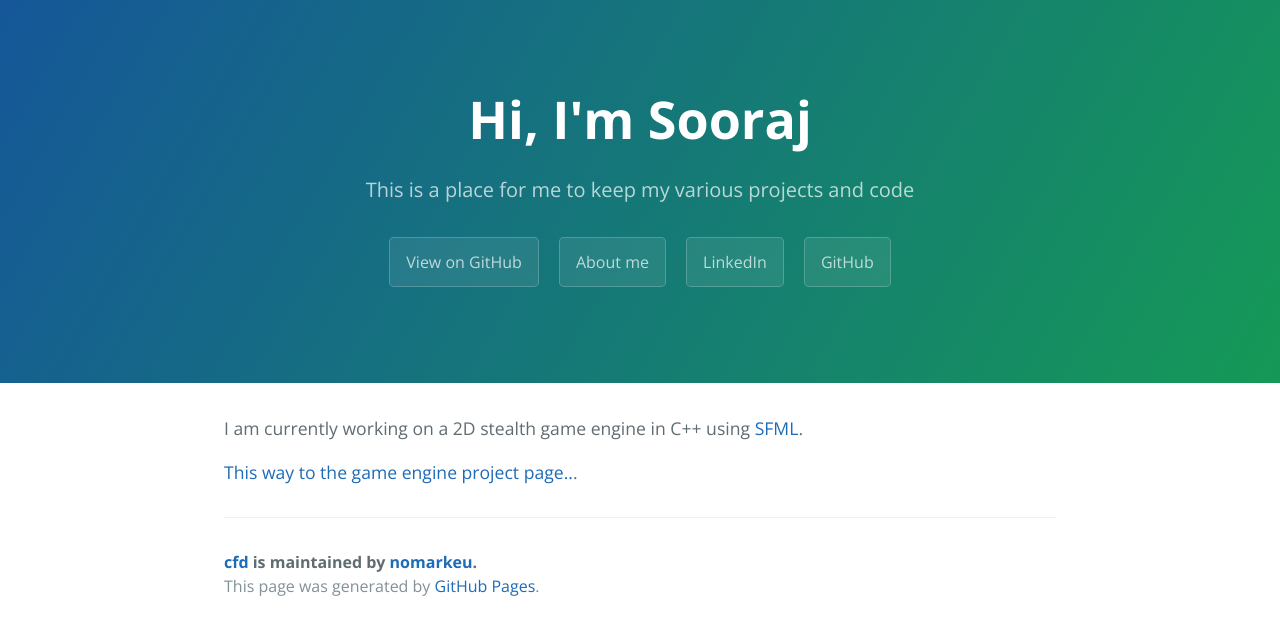
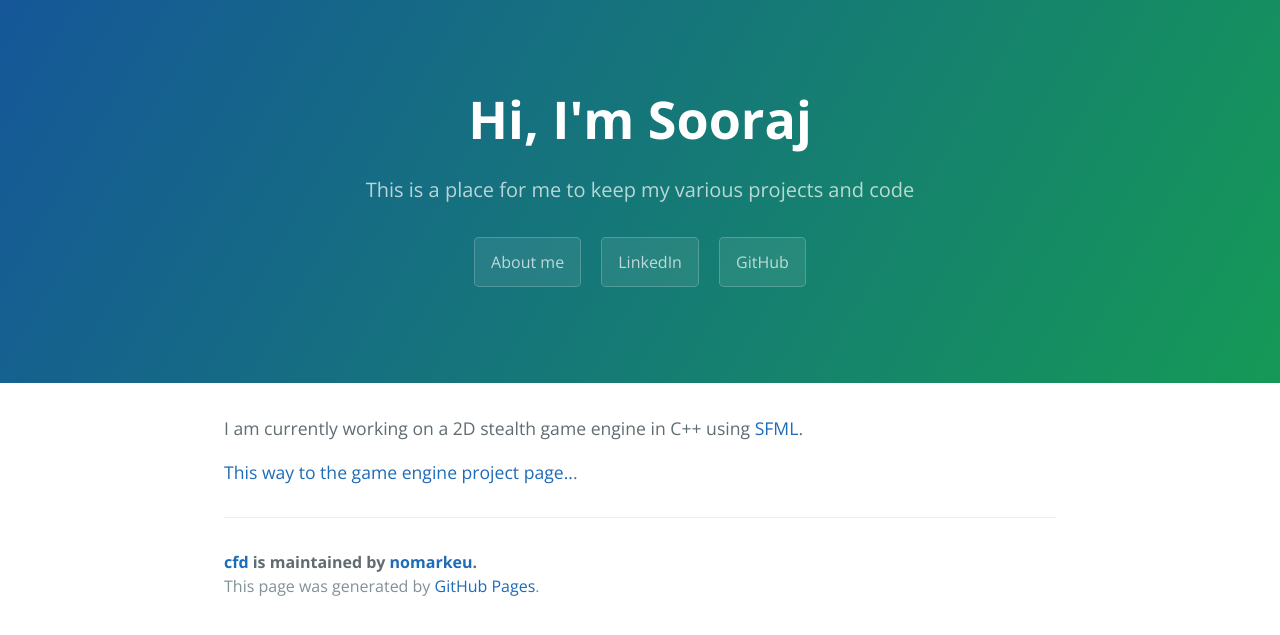
Before and after one commit to nomarkeu/cfd, a Jekyll site: the page built from index.md, in a window 1280 px wide. Shown: the top 635 px of the page. Built offline with Jekyll 4.4.1, drawn with Linux system fonts in a browser that asks for light colours.

Commit message:
view on github removed

```diff
--- a/_layouts/default.html
+++ b/_layouts/default.html
@@ -27,8 +27,8 @@
     <section class="page-header">
       <h1 class="project-name">{{ site.title | default: site.github.repository_name }}</h1>
       <h2 class="project-tagline">{{ site.description | default: site.github.project_tagline }}</h2>
-      {% if site.github.is_project_page %}
-        <a href="{{ site.github.repository_url }}" class="btn">View on GitHub</a>
+    <!--  {% if site.github.is_project_page %}
+        <a href="{{ site.github.repository_url }}" class="btn">View on GitHub</a> -->
       {% endif %}
       {% if site.show_downloads %}
         <a href="another-page" class="btn">About me</a>
```
